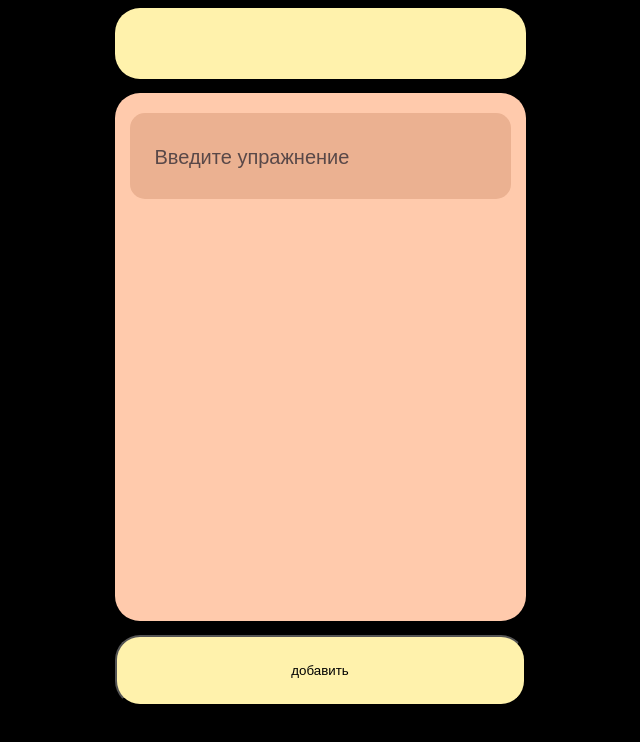
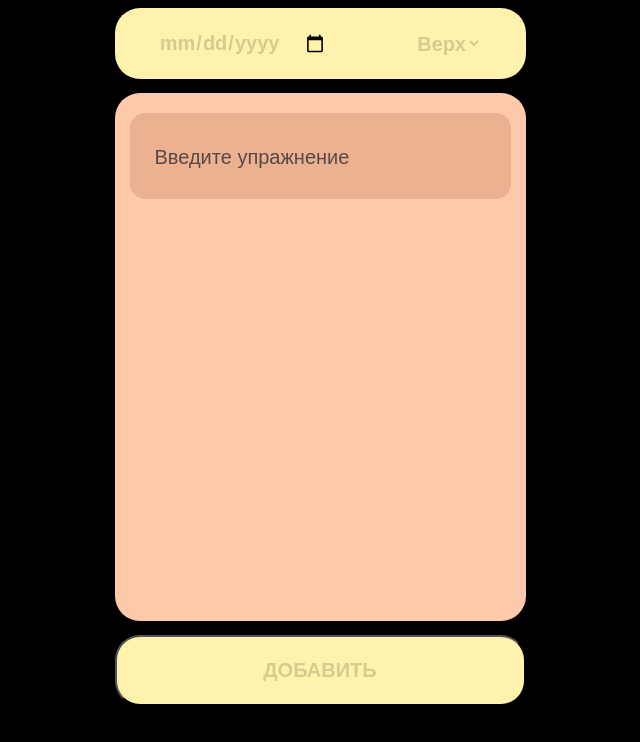
Before and after one commit to liyavais/gym-app, a plain HTML site: page index.html in a window 1280 px wide. Shown: the whole page, without its empty margins (320-960 px from the left). Drawn offline with Linux system fonts and the light colour scheme.

Commit message:
third commit

```diff
--- a/index.html
+++ b/index.html
@@ -13,13 +13,20 @@
     <div class="container">
         <div class="card-container">
             <form action="">
-                <div class="card-date"></div>
+                <div class="card-date">
+                    <input type="date" class="card-date__date">
+                    <select class="card-date__split">
+                        <option>Верх</option>
+                        <option>Низ</option>
+                    </select>
+                </div>
                 <div class="card-inner">
                     <input type="text" class="card-inner_input-ex" placeholder="Введите упражнение">
                 </div>
-                <input type="button" class="button" value="добавить"></div>
-            </form>
+                <input type="submit" class="button" value="Добавить">
         </div>
+        </form>
+    </div>
     </div>
 </body>
 
--- a/style.css
+++ b/style.css
@@ -18,11 +18,31 @@ body {
 }
 
 .card-date {
+    display: flex;
+    justify-content: space-around;
     width: 411px;
     height: 71px;
     background: #FFF2AC;
     border-radius: 25px;
     margin-bottom: 14px;
+}
+
+.card-date__date {
+    background-color: unset;
+    border: 0;
+    font-family: 'Montserrat', sans-serif;
+    font-size: 20px;
+    color: #D7CC90;
+    font-weight: 700;
+}
+
+.card-date__split {
+    background-color: unset;
+    border: 0;
+    font-family: 'Montserrat', sans-serif;
+    font-size: 20px;
+    color: #D7CC90;
+    font-weight: 700;
 }
 
 .card-inner {
@@ -41,6 +61,11 @@ body {
     background: #FFF2AC;
     border-radius: 25px;
     margin-top: 14px;
+    font-family: 'Montserrat', sans-serif;
+    font-size: 20px;
+    color: #D7CC90;
+    font-weight: 700;
+    text-transform: uppercase;
 }
 
 .card-inner_input-ex {
@@ -60,4 +85,5 @@ body {
     color: #594848;
     font-family: 'Montserrat', sans-serif;
     font-size: 20px;
+    font-weight: 200;
 }
```
